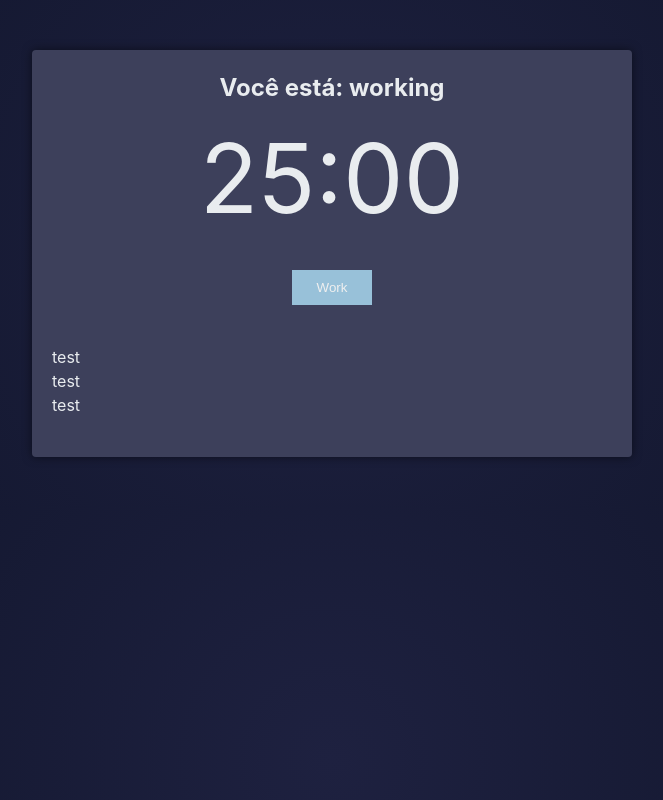
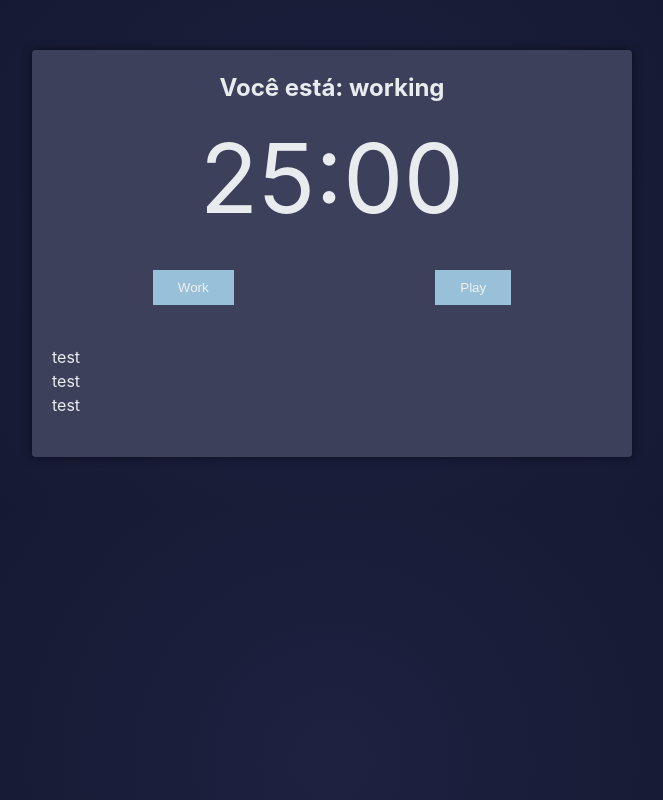
Before and after one commit to marcoswlrich/pomodoro_app, a React (Create React App) app: page / in a window 1280 px wide. Shown: the whole page, without its empty margins (308-971 px from the left). Built offline with nearby package versions, Linux system fonts and the light colour scheme.

Commit message:
button working

```diff
--- a/src/components/pomodoro-timer.tsx
+++ b/src/components/pomodoro-timer.tsx
@@ -34,6 +34,10 @@ export function PomodoroTimer(props: Props): JSX.Element {
 
       <div className="controls">
         <Button text="Work" onClick={() => configureWork()}></Button>
+        <Button
+          text={timeCounting ? 'Pause' : 'Play'}
+          onClick={() => setTimeCounting(!timeCounting)}
+        ></Button>
       </div>
 
       <div className="details">
```
